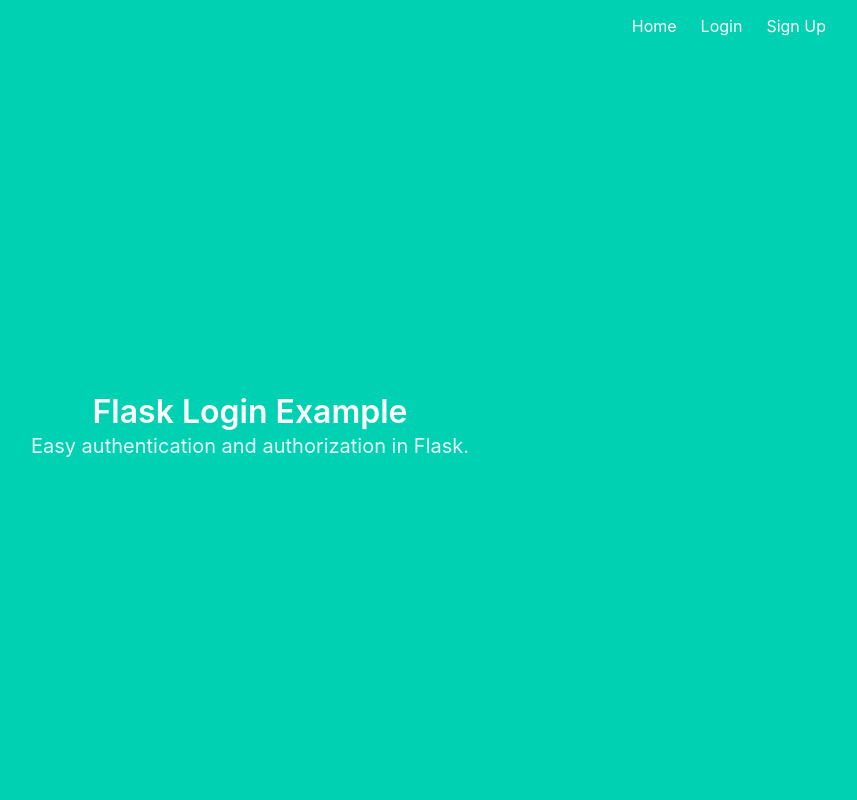
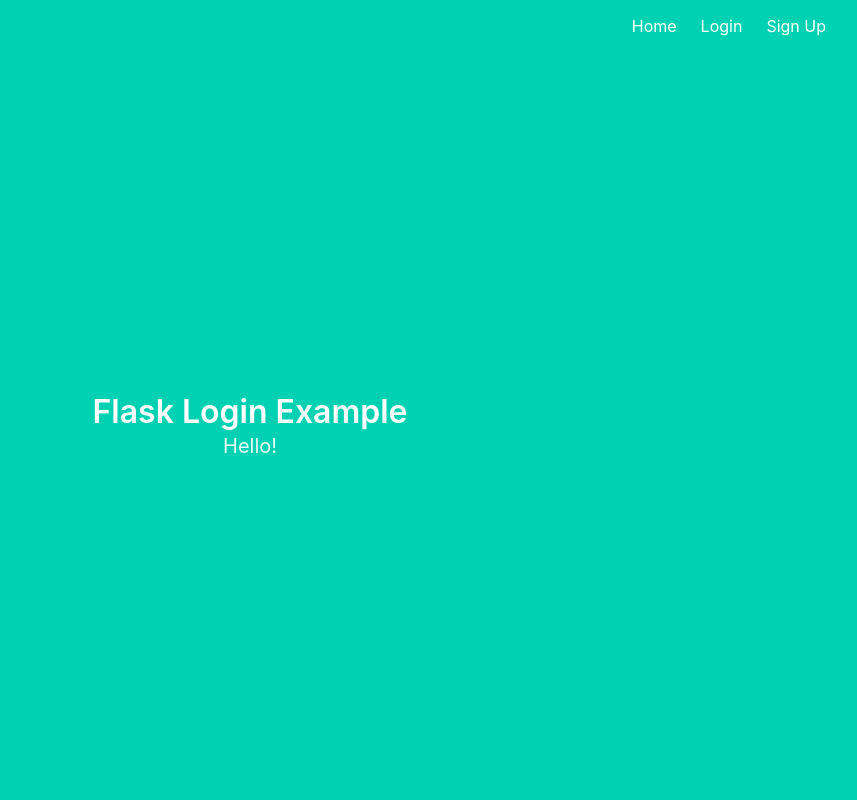
Before and after one commit to ruhanhabib39/cse470-project, a Flask app: page / in a window 1280 px wide. Shown: the whole page, without its empty margins (390-1247 px from the left). Run offline with Flask 3, Linux system fonts and the light colour scheme.

Commit message:
updated index.html

```diff
--- a/templates/index.html
+++ b/templates/index.html
@@ -5,6 +5,6 @@
   Flask Login Example
 </h1>
 <h2 class="subtitle">
-  Easy authentication and authorization in Flask.
+    Hello!
 </h2>
 {% endblock %}
```
